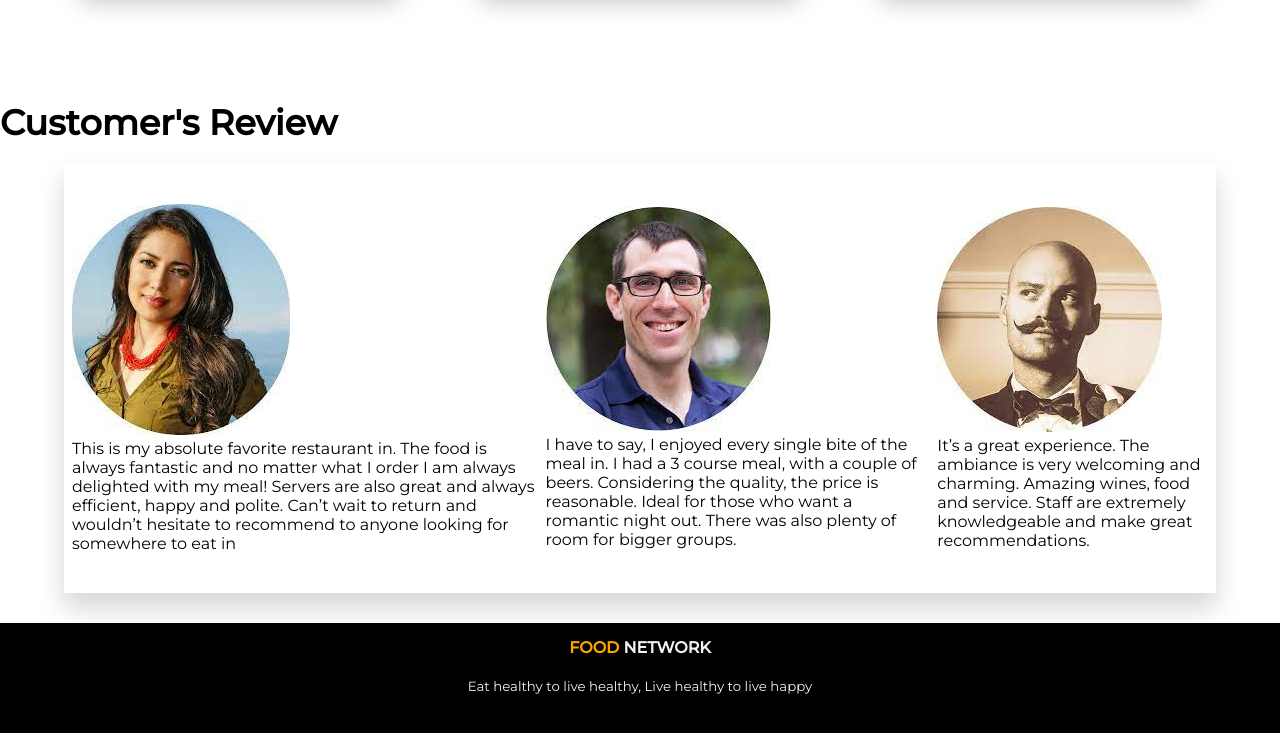
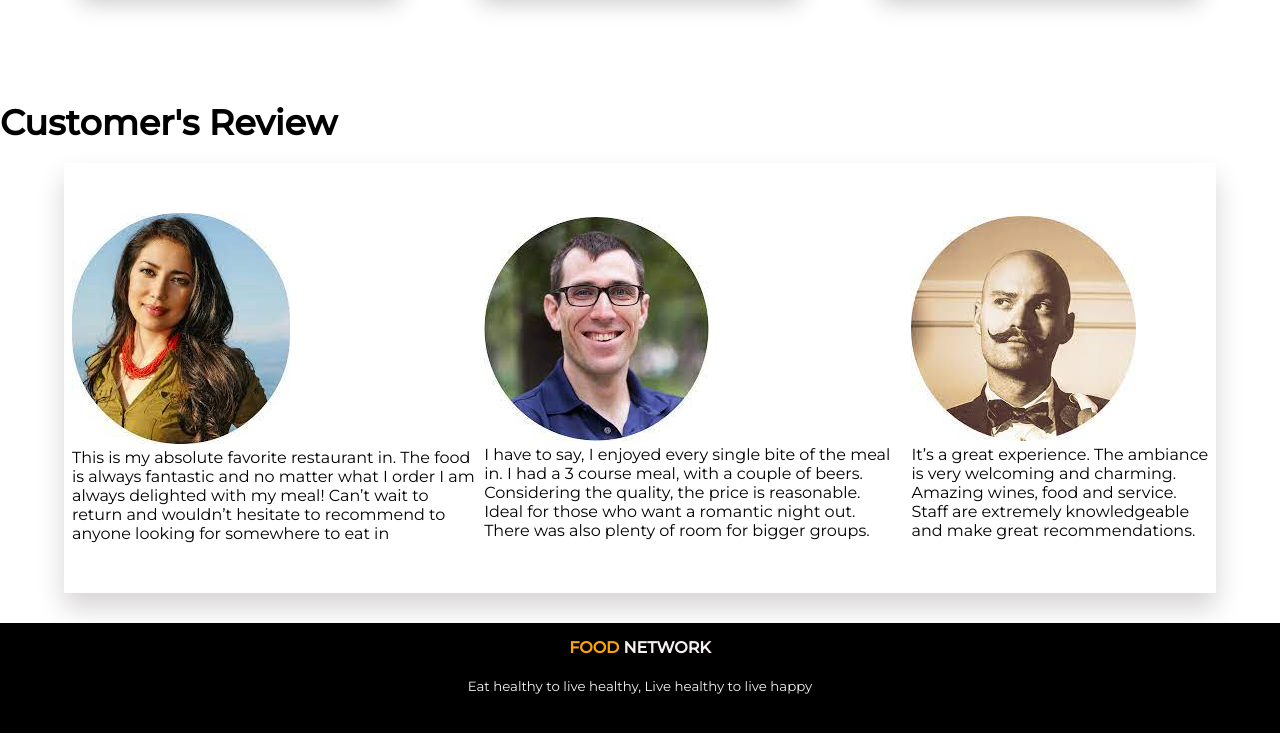
Before and after one commit to hrkanon/first-assignment, a plain HTML site: page index.html in a window 1280 px wide. Shown: the part 2045-2778 px from the top of the page. Drawn offline with Linux system fonts and the light colour scheme.

Commit message:
more code added

```diff
--- a/index.html
+++ b/index.html
@@ -127,9 +127,8 @@
           <p>
             This is my absolute favorite restaurant in. The food is always
             fantastic and no matter what I order I am always delighted with my
-            meal! Servers are also great and always efficient, happy and polite.
-            Can’t wait to return and wouldn’t hesitate to recommend to anyone
-            looking for somewhere to eat in
+            meal! Can’t wait to return and wouldn’t hesitate to recommend to
+            anyone looking for somewhere to eat in
           </p>
         </div>
         <div class="customer-sec">
```
